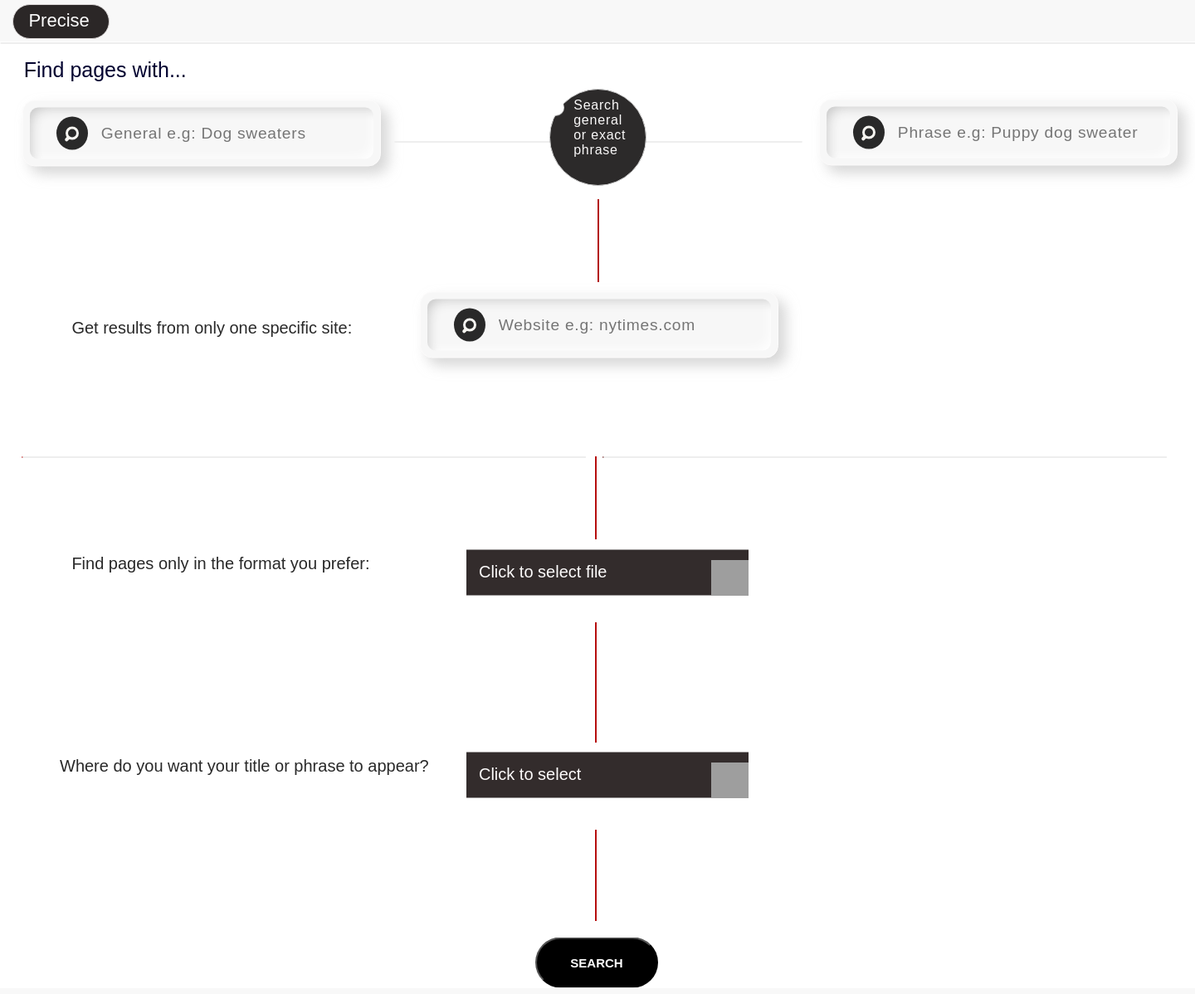
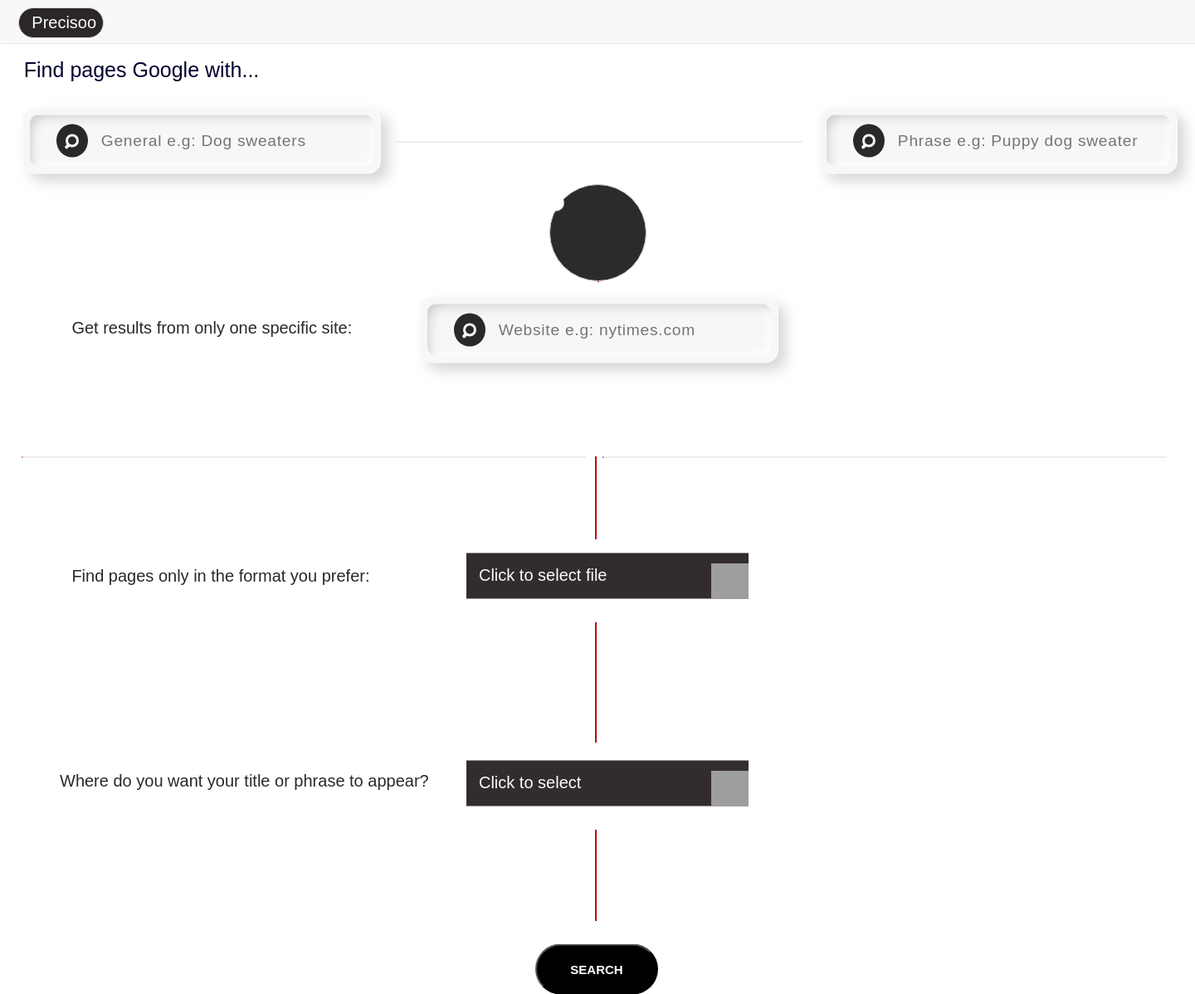
Before and after one commit to Azharuddinn/Precision_search, a Django app: page / in a window 1440 px wide. Shown: the whole page at 83% size. Run offline with Django 3.2, Linux system fonts and the light colour scheme; grey boxes are pictures that could not be loaded.

Commit message:
name change

```diff
--- a/precise/static/style.css
+++ b/precise/static/style.css
@@ -1,13 +1,14 @@
 body {
     background-color: rgb(255, 255, 255);
     overflow-x: hidden;
+    position: relative;
 }
 
 #Precision {
     position: relative;
-    left: 16%;
+    left: 15%;
     top: 6px;
-    font-size: 22px;
+    font-size: 20px;
     font-weight: lighter;
     color: rgb(253, 253, 253);
 }
@@ -19,12 +20,12 @@
     border-radius: 180px;
     margin-left: 15px;
     border: rgb(218, 214, 214) solid thin;
-    width: 8%;
-    height: 40px;
+    width: 7%;
+    height: 35px;
     position: absolute;
     bottom: -10px;
-    left:0%;
-    top: 20px;
+    left:0.5%;
+    top: 24px;
     background-color: rgb(43, 39, 39);
 }
 
@@ -133,7 +134,7 @@
     color: #2c3e50;
     width: 110%;
     position: absolute;
-    bottom: 190px;
+    top:152px;
     left: 110%;
     height: 40px;
 
@@ -150,7 +151,7 @@
     color: #2c3e50;
     left: 670%;
     position: absolute;
-    bottom: 280%;
+    top: 132px;
 
 
     display: flex;
@@ -166,7 +167,7 @@
     width: 110%;
     position: absolute;
     left: 435%;
-    bottom: -100%;
+    top: 360px;
 
     display: flex;
     justify-content: center;
@@ -311,7 +312,7 @@
     height:115px;
     border:1px solid #CCC;
     position:absolute;
-    top:-470px; bottom:0px; left:0;right:0;
+    top:280px; bottom:0px; left:0;right:0;
     margin:auto;
     border-radius:50%;
     background:rgb(44, 42, 42);
@@ -322,7 +323,7 @@
     height:115px;
     border:1px solid #CCC;
     position:absolute;
-    top:335px; bottom:px; left:0;right:0;
+    top:5px; bottom:px; left:0;right:0;
     margin:auto;
     border-radius:50%;
     background:rgb(44, 42, 42);
@@ -335,7 +336,7 @@
     height:20px;
     border-radius:50%;
     position:relative;
-    top:48px; bottom:0px; left:0;right:0;
+    top:48px; bottom:0px; left:0rem;right:0rem;
     overflow:hidden;
     margin:auto;
     animation: circle 6s linear infinite;
@@ -346,12 +347,12 @@
 #circle_text {
     position: absolute;
     left:48%;
-    bottom: 610px;
+    top: 135px;
     font-size: 16px;
     letter-spacing: 0.78px;
 
 
-    color: rgb(250, 249, 249);
+    color: rgb(255, 255, 255);
 }
 
 #second_circle_text{
@@ -474,7 +475,7 @@
   width: 320px;
   height: 55px;
   left: 490%;
-  top: 722%;
+  top: 1240%;
   margin-left: -160px;
   margin-top: -87px;
   background-color: rgb(163, 56, 56);
@@ -486,7 +487,7 @@
     width: 320px;
     height: 55px;
     left: 490%;
-    top: 1122%;
+    top: 1650%;
     margin-left: -160px;
     margin-top: -87px;
     background-color: rgb(163, 56, 56);
@@ -528,7 +529,7 @@
 
 #files {
     position: absolute;
-    top:83.5%;
+    top:1050%;
     left: 6%;
     font-weight: lighter;
     font-size: 20px;
@@ -546,7 +547,7 @@
 
 #files_2 {
     position: absolute;
-    top:114%;
+    top:1430%;
     left: 5%;
     font-weight: lighter;
     font-size: 20px;
@@ -590,13 +591,13 @@
   display: inline-block;
   cursor: pointer;
   position: relative;
-  top:820px;
+  top:1140px;
   left:438%;
 }
 
 #website_description {
     position: absolute;
-    top:48%;
+    top:591%;
     left: 6%;
     font-weight: lighter;
     font-size: 20px;
--- a/precise/templates/precise/index.html
+++ b/precise/templates/precise/index.html
@@ -2,7 +2,7 @@
 <!DOCTYPE html>
 <html>
     <head>
-        <title>Precise</title>
+        <title>Precisoo</title>
         <link href="{% static 'style.css' %}" rel="stylesheet">
 
     </head>
@@ -14,13 +14,13 @@
            <div id = 'nonsense'>
            </div>
             <div id = "precision_border">
-                <h4 id = "Precision"> Precise
+                <h4 id = "Precision"> Precisoo
             </div>
 
             <hr>
 
         </div>
-       <h4> Find pages with... </h4>
+       <h4> Find pages Google with... </h4>
         <p>
 
 
```
